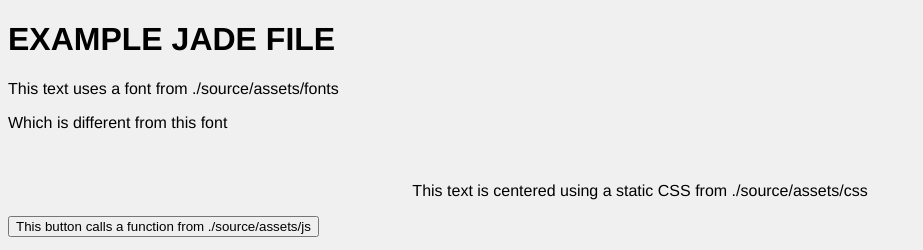
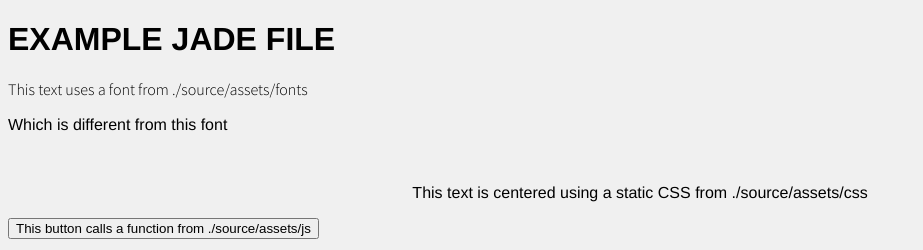
Before and after one commit to OscarDCorbalan/gulp-less-jade-skeleton, a website: page src/jade/index.jade in a window 1280 px wide. Shown: the top 250 px of the page, without its empty margins (0-923 px from the left). Drawn offline with nearby package versions, Linux system fonts and the light colour scheme; files that its build step writes are made by us from their sources; files whose address does not match are found by name.

Commit message:
feat: Add a demo font in assets
Closes #2

```diff
--- a/src/less/style.less
+++ b/src/less/style.less
@@ -1,4 +1,12 @@
+@font-face{
+	font-family: 'Some Static Font';
+	src: url('../fonts/some_static_font.woff2') format('woff2'),
+		 url('../fonts/some_static_font.woff') format('woff');
+}
+
 @font-sans: "Helvetica Neue", "Helvetica", Verdana, sans-serif;
+@font-some: "Some Static Font", serif;
+
 
 body {
 	font-family: @font-sans;
@@ -8,6 +16,10 @@ body {
 	text-transform: uppercase;
 }
 
+.text-styled {
+	font-family: @font-some;
+}
+
 h1 {
 	.text-uppercase;
 }
```
